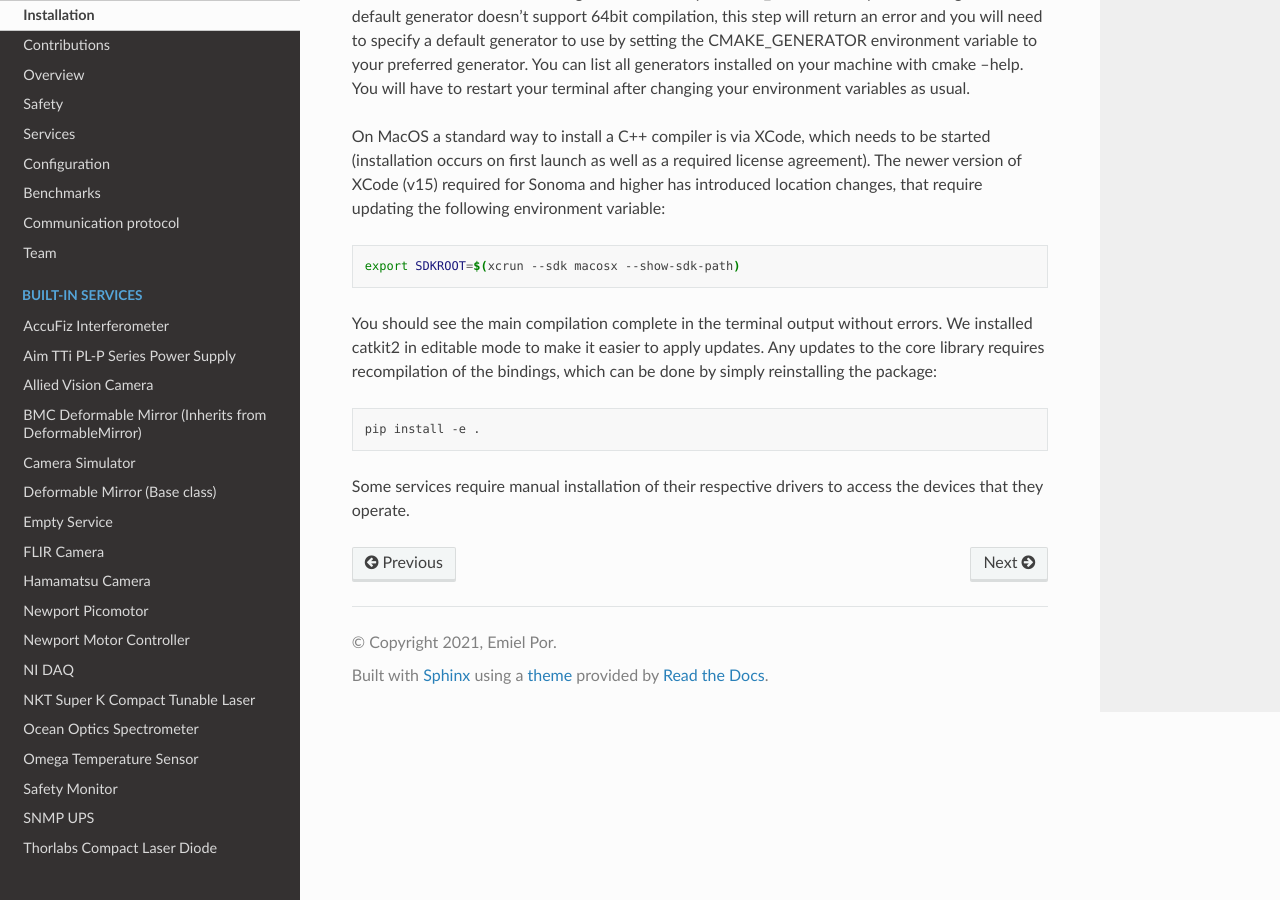
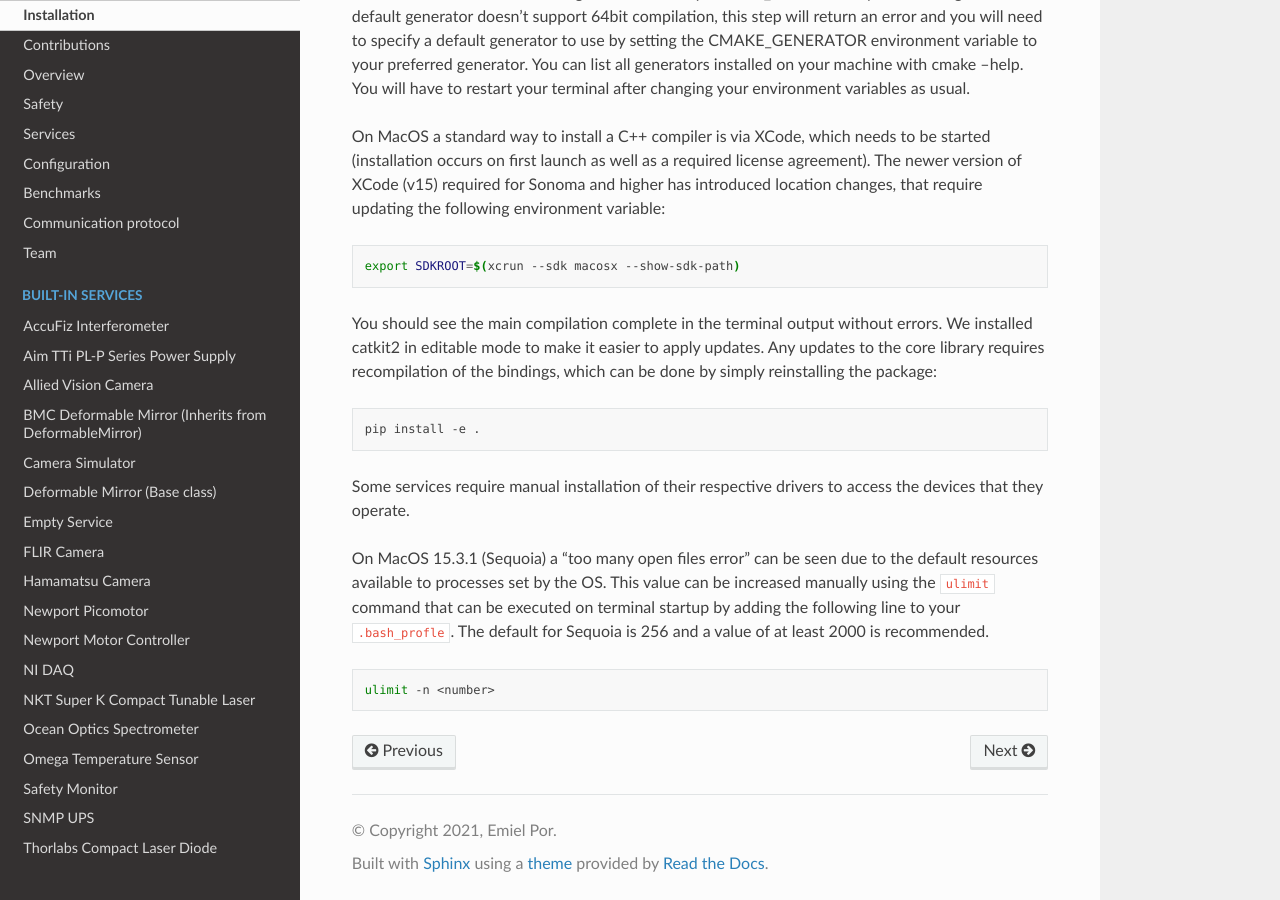
Before and after one commit to spacetelescope/catkit2, a Sphinx documentation site: the page built from docs/installation.rst, in a window 1280 px wide and 900 px high, scrolled down 610 px. Built offline with Sphinx 7.4.7 and the Read the Docs theme 3.1.0, drawn with Linux system fonts in a browser that asks for light colours.

Commit message:
Add line to installation.rst describing how to increase ulimit

```diff
--- a/docs/installation.rst
+++ b/docs/installation.rst
@@ -33,3 +33,12 @@ You should see the main compilation complete in the terminal output without erro
     pip install -e .
 
 Some services require manual installation of their respective drivers to access the devices that they operate.
+
+On MacOS 15.3.1 (Sequoia) a "too many open files error" can be seen due to the default resources
+available to processes set by the OS. This value can be increased manually using the ``ulimit``
+command that can be executed on terminal startup by adding the following line to your
+``.bash_profle``. The default for Sequoia is 256 and a value of at least 2000 is recommended.
+
+.. code-block:: bash
+
+    ulimit -n <number>
```
